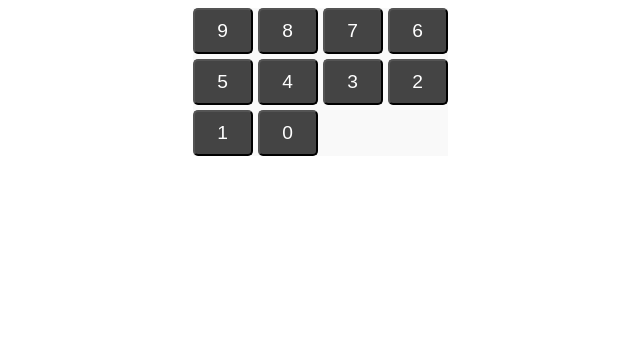
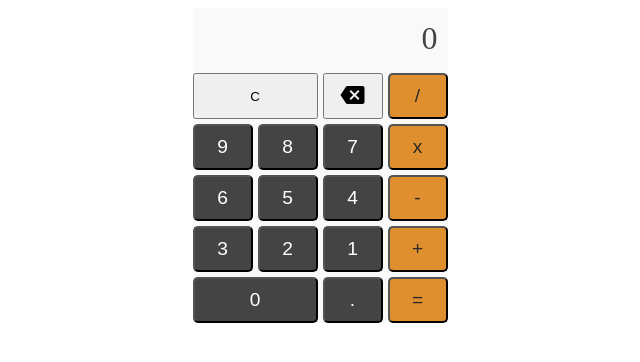
Before and after one commit to Pontus-Green/calculator, a plain HTML site: page index.html in a window 1280 px wide. Shown: the whole page, without its empty margins (320-960 px from the left). Drawn offline with Linux system fonts and the light colour scheme.

Commit message:
add the user interface

```diff
--- a/index.html
+++ b/index.html
@@ -6,21 +6,31 @@
     <meta name="viewport" content="width=device-width, initial-scale=1.0">
     <title>Calculator</title>
     <link rel="stylesheet" type="text/css" href="styles.css"></link>
-    <script src="./script.js"></script>
+    <link href="https://fonts.googleapis.com/icon?family=Material+Icons" rel="stylesheet">
+    <script src="./script.js" defer></script>
 </head>
 <body>
     <div class = calculator-wrapper>
         <div class="calculator">
-            <button type="button" id="9" class="digit" id="9">9</button>
-            <button type="button" id="8" class="digit" id="8">8</button>
-            <button type="button" id="7" class="digit" id="7">7</button>
-            <button type="button" id="6" class="digit" id="6">6</button>
-            <button type="button" id="5" class="digit" id="5">5</button>
-            <button type="button" id="4" class="digit" id="4">4</button>
-            <button type="button" id="3" class="digit" id="3">3</button>
-            <button type="button" id="2" class="digit" id="2">2</button>
-            <button type="button" id="1" class="digit" id="1">1</button>
-            <button type="button" id="0" class="digit zero" id="0">0</button>
+            <div class="display">tes</div>
+            <button type="button" id="clear" class="deleter clear">C</button>
+            <button type="button" id="backspace" class="deleter backspace"><i class="material-icons">backspace</i></button>
+            <button type="button" id="division" class="operator">/</button>
+            <button type="button" id="9" class="digit">9</button>
+            <button type="button" id="8" class="digit">8</button>
+            <button type="button" id="7" class="digit">7</button>
+            <button type="button" id="multiply" class ="operator">x</button>
+            <button type="button" id="6" class="digit">6</button>
+            <button type="button" id="5" class="digit">5</button>
+            <button type="button" id="4" class="digit">4</button>
+            <button type="button" id="subtract" class ="operator">-</button>
+            <button type="button" id="3" class="digit">3</button>
+            <button type="button" id="2" class="digit">2</button>
+            <button type="button" id="1" class="digit">1</button>
+            <button type="button" id="add" class ="operator">+</button>
+            <button type="button" id="0" class="digit zero">0</button>
+            <button type="button" id="." class="digit">.</button>
+            <button type="button" id="." class="operator">=</button>
         </div>
     </div>
 
--- a/script.js
+++ b/script.js
@@ -1,3 +1,10 @@
+// Listeners and Display that needs to be updated.
+const display = document.querySelector('.display');
+
+//update display by pressing buttons
+
+
+// Operators
 function add(a,b){
     return a+b;
 }
@@ -10,9 +17,9 @@ function multiply(a,b){
 function divide(a,b){
     return a/b;
 }
-
 function operate(operator, a,b){
-    return operator(a,b);
+    display.textContent=operator(a,b);
 }
 
+
 console.log(operate(subtract,2,2));
--- a/styles.css
+++ b/styles.css
@@ -1,3 +1,4 @@
+/*Wrapper content*/
 .calculator-wrapper{
     display:flex;
     justify-content:center;
@@ -5,11 +6,36 @@
 .calculator{
     display: grid;
     grid-template-columns: 60px 60px 60px 60px;
+    grid-template-rows:auto;
     grid-gap:5px;
     background-color: rgb(249, 249, 249);
     color:#444;
 }
 
+/* button content*/
+.display{
+    display:flex;
+    flex-direction:row-reverse;
+    align-items:center;
+    min-height: 40px;
+    padding:10px;
+    font-size:200%;
+    grid-row:1;
+    grid-column: 1/ 5;
+
+}
+.clear{
+    grid-column: 1/ 3;
+    grid-row: 2;
+}
+.backspace{
+    grid-column: 3/ 4;
+    grid-row: 2;
+}
+.zero{
+    grid-column: 1/ 3;
+    grid-row: 6;
+}
 .digit{
     background-color: #444;
     color:#fff;
@@ -17,3 +43,10 @@
     padding:10px;
     font-size: 120%;
 }
+.operator{
+    background-color:rgb(223, 143, 45);
+    color:rgb(45, 41, 41);
+    border-radius :5px;
+    padding:10px;
+    font-size:120%;
+}
```
